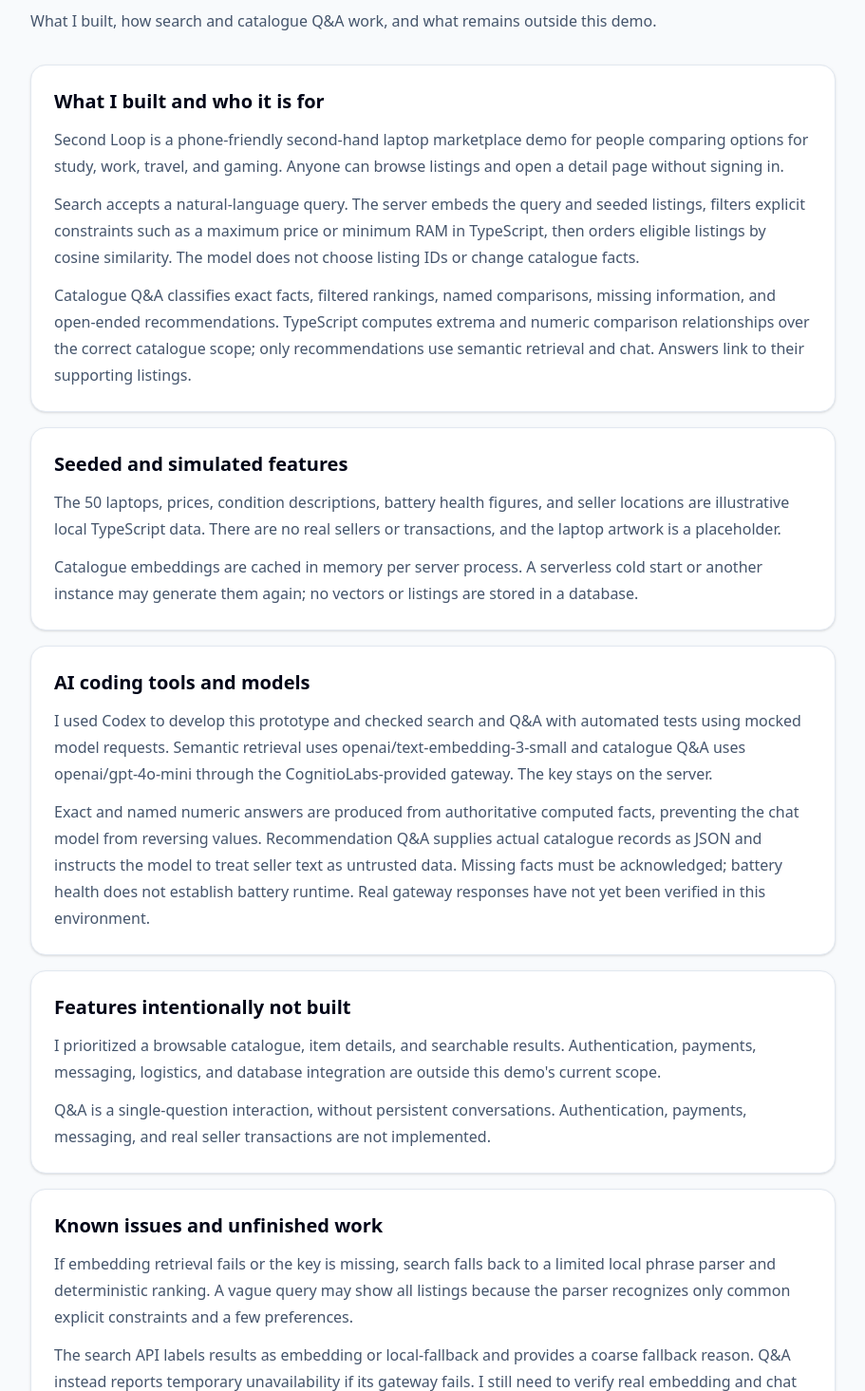
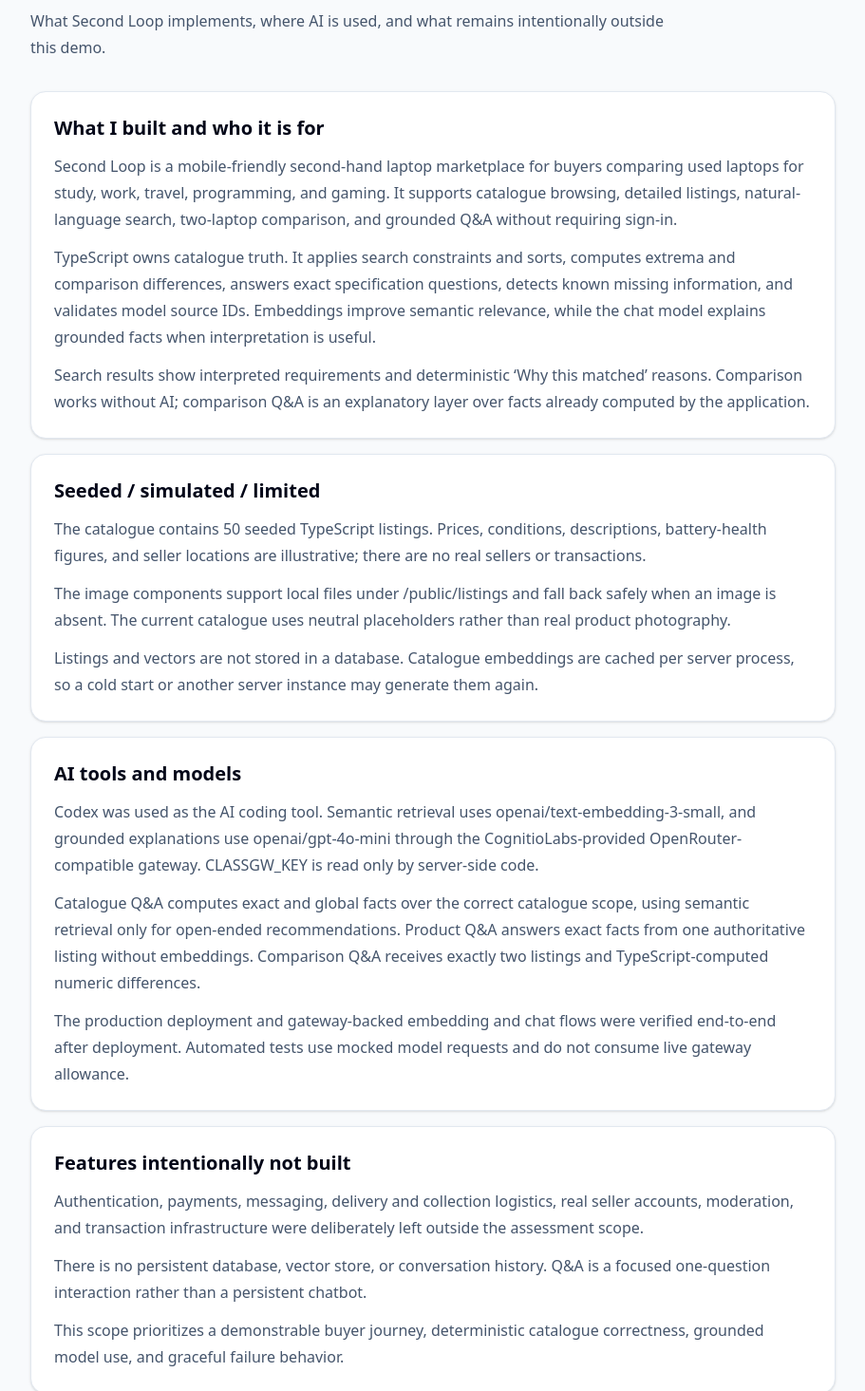
Before and after one commit to lowzhishengkitson/cognitiolabs-fde-marketplace, a Next.js app: page /notes in a window 1280 px wide. Shown: the part 185-1650 px from the top of the page at 95% size, without its empty margins (184-1095 px from the left). Built offline with nearby package versions, Linux system fonts and the light colour scheme.

Commit message:
Finalize assessment documentation

```diff
--- a/src/app/notes/page.tsx
+++ b/src/app/notes/page.tsx
@@ -6,46 +6,50 @@
   {
     title: "What I built and who it is for",
     points: [
-      "Second Loop is a phone-friendly second-hand laptop marketplace demo for people comparing options for study, work, travel, and gaming. Anyone can browse listings and open a detail page without signing in.",
-      "Search accepts a natural-language query. The server embeds the query and seeded listings, filters explicit constraints such as a maximum price or minimum RAM in TypeScript, then orders eligible listings by cosine similarity. The model does not choose listing IDs or change catalogue facts.",
-      "Catalogue Q&A classifies exact facts, filtered rankings, named comparisons, missing information, and open-ended recommendations. TypeScript computes extrema and numeric comparison relationships over the correct catalogue scope; only recommendations use semantic retrieval and chat. Answers link to their supporting listings.",
+      "Second Loop is a mobile-friendly second-hand laptop marketplace for buyers comparing used laptops for study, work, travel, programming, and gaming. It supports catalogue browsing, detailed listings, natural-language search, two-laptop comparison, and grounded Q&A without requiring sign-in.",
+      "TypeScript owns catalogue truth. It applies search constraints and sorts, computes extrema and comparison differences, answers exact specification questions, detects known missing information, and validates model source IDs. Embeddings improve semantic relevance, while the chat model explains grounded facts when interpretation is useful.",
+      "Search results show interpreted requirements and deterministic ‘Why this matched’ reasons. Comparison works without AI; comparison Q&A is an explanatory layer over facts already computed by the application.",
     ],
   },
   {
-    title: "Seeded and simulated features",
+    title: "Seeded / simulated / limited",
     points: [
-      "The 50 laptops, prices, condition descriptions, battery health figures, and seller locations are illustrative local TypeScript data. There are no real sellers or transactions, and the laptop artwork is a placeholder.",
-      "Catalogue embeddings are cached in memory per server process. A serverless cold start or another instance may generate them again; no vectors or listings are stored in a database.",
+      "The catalogue contains 50 seeded TypeScript listings. Prices, conditions, descriptions, battery-health figures, and seller locations are illustrative; there are no real sellers or transactions.",
+      "The image components support local files under /public/listings and fall back safely when an image is absent. The current catalogue uses neutral placeholders rather than real product photography.",
+      "Listings and vectors are not stored in a database. Catalogue embeddings are cached per server process, so a cold start or another server instance may generate them again.",
     ],
   },
   {
-    title: "AI coding tools and models",
+    title: "AI tools and models",
     points: [
-      "I used Codex to develop this prototype and checked search and Q&A with automated tests using mocked model requests. Semantic retrieval uses openai/text-embedding-3-small and catalogue Q&A uses openai/gpt-4o-mini through the CognitioLabs-provided gateway. The key stays on the server.",
-      "Exact and named numeric answers are produced from authoritative computed facts, preventing the chat model from reversing values. Recommendation Q&A supplies actual catalogue records as JSON and instructs the model to treat seller text as untrusted data. Missing facts must be acknowledged; battery health does not establish battery runtime. Real gateway responses have not yet been verified in this environment.",
+      "Codex was used as the AI coding tool. Semantic retrieval uses openai/text-embedding-3-small, and grounded explanations use openai/gpt-4o-mini through the CognitioLabs-provided OpenRouter-compatible gateway. CLASSGW_KEY is read only by server-side code.",
+      "Catalogue Q&A computes exact and global facts over the correct catalogue scope, using semantic retrieval only for open-ended recommendations. Product Q&A answers exact facts from one authoritative listing without embeddings. Comparison Q&A receives exactly two listings and TypeScript-computed numeric differences.",
+      "The production deployment and gateway-backed embedding and chat flows were verified end-to-end after deployment. Automated tests use mocked model requests and do not consume live gateway allowance.",
     ],
   },
   {
     title: "Features intentionally not built",
     points: [
-      "I prioritized a browsable catalogue, item details, and searchable results. Authentication, payments, messaging, logistics, and database integration are outside this demo's current scope.",
-      "Q&A is a single-question interaction, without persistent conversations. Authentication, payments, messaging, and real seller transactions are not implemented.",
+      "Authentication, payments, messaging, delivery and collection logistics, real seller accounts, moderation, and transaction infrastructure were deliberately left outside the assessment scope.",
+      "There is no persistent database, vector store, or conversation history. Q&A is a focused one-question interaction rather than a persistent chatbot.",
+      "This scope prioritizes a demonstrable buyer journey, deterministic catalogue correctness, grounded model use, and graceful failure behavior.",
     ],
   },
   {
-    title: "Known issues and unfinished work",
+    title: "Known issues / remaining limitations",
     points: [
-      "If embedding retrieval fails or the key is missing, search falls back to a limited local phrase parser and deterministic ranking. A vague query may show all listings because the parser recognizes only common explicit constraints and a few preferences.",
-      "The search API labels results as embedding or local-fallback and provides a coarse fallback reason. Q&A instead reports temporary unavailability if its gateway fails. I still need to verify real embedding and chat gateway responses and the deployed experience with the candidate key; listing images remain placeholders.",
+      "If embedding retrieval or CLASSGW_KEY is unavailable, marketplace search falls back to local deterministic parsing and preference scoring. Hard constraints and explicit sorts remain enforced, but open-ended semantic relevance is more limited.",
+      "Interpretive Q&A depends on the provided gateway and reports temporary unavailability rather than fabricating an answer. Deterministic factual answers continue to work without chat where supported.",
+      "Seller text is treated as untrusted data, model source IDs are validated server-side, and missing catalogue facts are acknowledged. Battery-health percentage does not establish real battery runtime, and no external product specifications are inferred.",
     ],
   },
 ];
 
 export default function NotesPage() {
   return <main className="mx-auto max-w-4xl px-4 py-8 sm:px-6 sm:py-12">
-    <p className="text-xs font-bold uppercase tracking-[0.18em] text-blue-700 sm:text-sm">Public documentation</p>
+    <p className="text-xs font-bold uppercase tracking-[0.18em] text-blue-700 sm:text-sm">Assessment disclosure</p>
     <h1 className="mt-2 text-3xl font-bold tracking-tight text-slate-950 sm:text-4xl">Project notes</h1>
-    <p className="mt-3 max-w-2xl leading-7 text-slate-600">What I built, how search and catalogue Q&A work, and what remains outside this demo.</p>
+    <p className="mt-3 max-w-2xl leading-7 text-slate-600">What Second Loop implements, where AI is used, and what remains intentionally outside this demo.</p>
     <div className="mt-8 space-y-4">
       {sections.map((section) => <section key={section.title} className="rounded-2xl border border-slate-200 bg-white p-5 shadow-sm sm:p-6">
         <h2 className="text-xl font-bold text-slate-950">{section.title}</h2>
```
Also changed, not shown: 2 other files (tests, documents, lock files or other folders).
